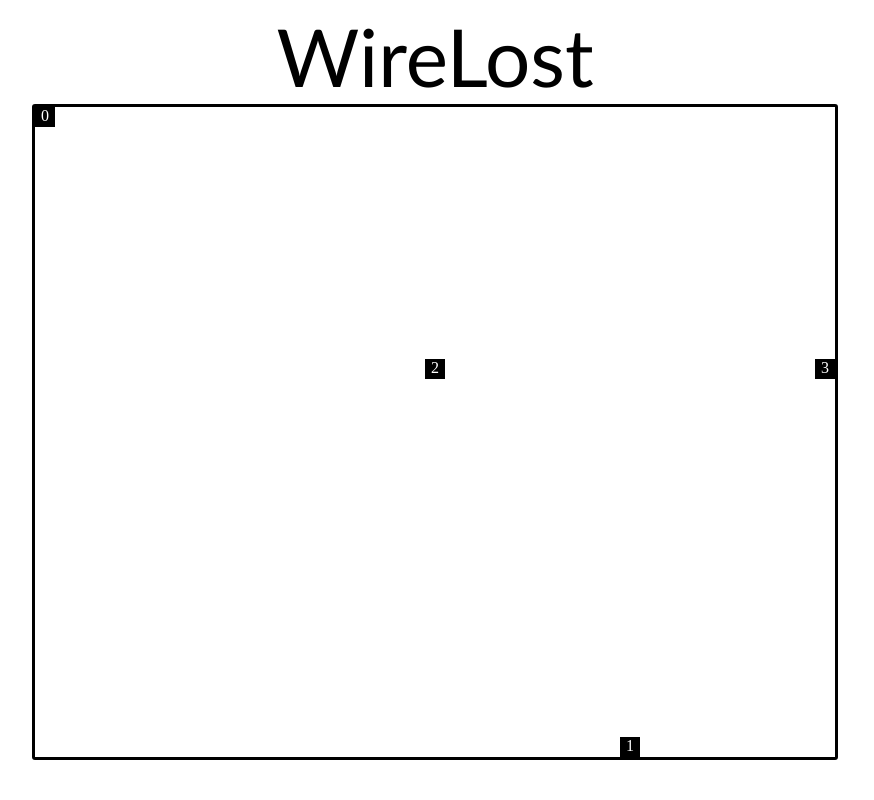
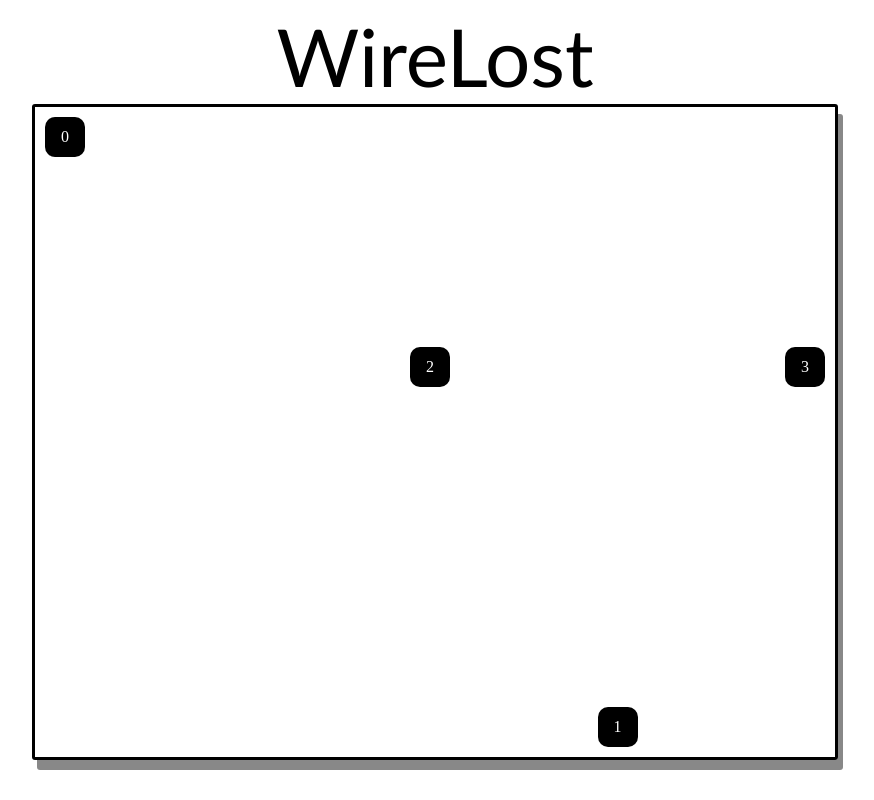
Before and after one commit to its-mino/WireLost, a Django app: page /mapping/ in a window 1280 px wide. Shown: the whole page, without its empty margins (205-1079 px from the left). Run offline with Django 3.2, Linux system fonts and the light colour scheme.

Commit message:
Added some styling and a simple refresh to get new data (may be improved if needed in the future)

```diff
--- a/WireLost/mapping/templates/mapping/index.html
+++ b/WireLost/mapping/templates/mapping/index.html
@@ -1,6 +1,51 @@
-<div style="font:80px Trebuchet MS;text-align:center;width:100%">WireLost</div>
-<div style="position:relative;margin:auto;width:800px;height:650px;border-radius:3px;border-style: solid;">
-	{% for node in locs %}
-	        <div style="text-align:center;position:absolute;width:20;height:20;background-color:black;color:white;left:{{node.1.0}}px;top:{{node.1.1}}px">{{node.0}}</div>
-	{% endfor %}
-</div>
+<!DOCTYPE html>
+<html>
+	<style>
+		#title
+		{
+			font:80px Trebuchet MS;
+			text-align:center;
+			width:100%;
+		}
+
+		#container
+		{
+			position:relative;
+			margin:auto;
+			width:800px;
+			height:650px;
+			border-radius:3px;
+			border-style: solid;
+			box-shadow: 5px 10px #888888;
+		}
+
+		#node
+		{
+			text-align:center;
+			position:absolute;
+			width:40px;
+			height:40px;
+			background-color:black;
+			color:white;
+			border-radius:10px;
+			vertical-align: middle;
+			line-height: 40px;
+		}
+	</style>
+	<body>
+		<script>
+				function getLocs() {
+					location.reload();
+				}
+
+				setInterval(getLocs, 500);
+		</script>
+
+		<div id="title">WireLost</div>
+		<div id="container">
+			{% for node in locs %}
+					<div id="node" style="left:{{node.1.0}}px;top:{{node.1.1}}px">{{node.0}}</div>
+			{% endfor %}
+		</div>
+	</body>
+</html>
--- a/WireLost/mapping/views.py
+++ b/WireLost/mapping/views.py
@@ -22,7 +22,8 @@ def findGreatestY(locs):
 			target = i
 	return target
 
-def mapLocs(locs):
+def mapLocs():
+	locs = getLocs()
 	greatest_x = findGreatestX(locs)
 	greatest_y = findGreatestY(locs)
 
@@ -31,19 +32,16 @@ def mapLocs(locs):
 
 	for i, tup in enumerate(locs):
 		x_ratio = locs[i][0]/x_max
-		print(i,x_ratio)
 		y_ratio = locs[i][1]/y_max
-		locs[i] = (i, (780*x_ratio, 630*y_ratio))
+		locs[i] = (i, (750*x_ratio, 600*y_ratio))
+
+		if locs[i][1] == (0,0):
+			locs[i] = (i, (10,10))
 
 
 	return locs
 
 def index(request):
-	locs = getLocs()
-	locs = mapLocs(locs)
-
+	locs = mapLocs()
 	context = {'locs': locs}
 	return render(request, 'mapping/index.html', context)
-
-locs = getLocs()
-locs = mapLocs(locs)
```
Also changed, not shown: 2 other files.
